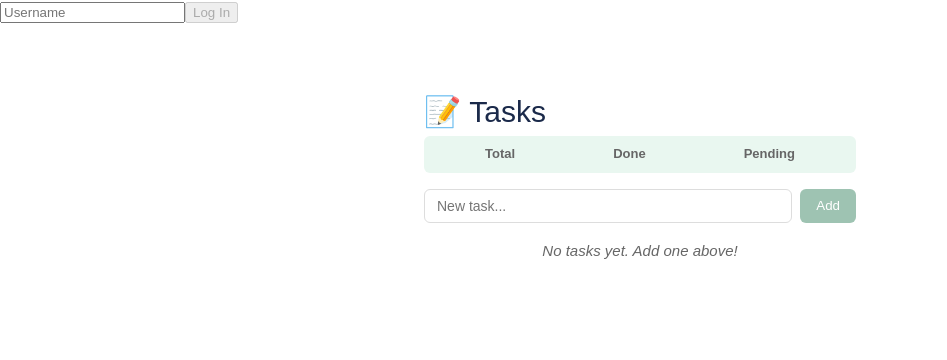
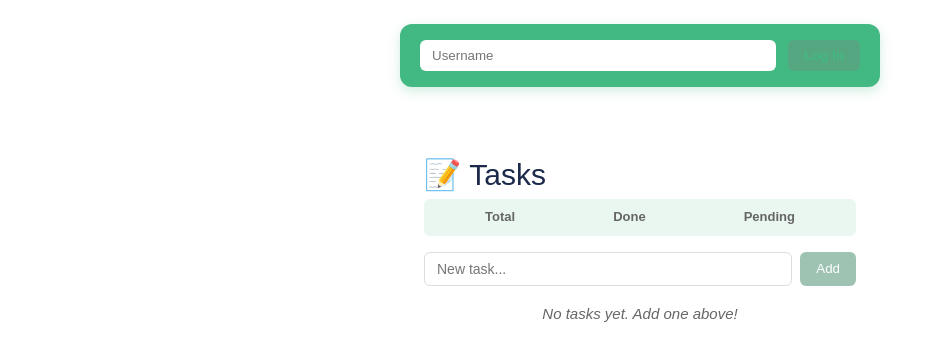
Before and after one commit to sisonjcs/SISON_JANELLE_CASSANDRA_FRONTEND, a Vue app: page /task-list in a window 1280 px wide. Shown: the top 360 px of the page, without its empty margins (0-947 px from the left). Built offline with nearby package versions, Linux system fonts and the light colour scheme; the HTML template or start-up script is replaced by a standard one.

Commit message:
style: styled header for auth and username display

```diff
--- a/src/views/day4/TaskListView.vue
+++ b/src/views/day4/TaskListView.vue
@@ -51,7 +51,7 @@ function handleLogOut() {
 <template>
   <link rel="stylesheet" href="https://cdnjs.cloudflare.com/ajax/libs/font-awesome/4.7.0/css/font-awesome.min.css">
   <header>
-    <div v-if="!currentUser">
+    <div v-if="!currentUser" class="auth-row">
         <input
             type="text"
             placeholder="Username"
@@ -65,7 +65,7 @@ function handleLogOut() {
             Log In
         </button>
     </div>
-    <div v-if="currentUser">
+    <div v-if="currentUser" class="user-row">
         <h2>
             Current user: {{ currentUser.name }}
         </h2>
@@ -131,6 +131,76 @@ function handleLogOut() {
 </template>
 
 <style scoped>
+header {
+  max-width: 480px;
+  margin: 24px auto 0;
+  padding: 16px 20px;
+
+  background: #42B883;
+  color: white;
+
+  border-radius: 12px;
+  box-shadow: 0 4px 12px rgba(66, 184, 131, 0.25);
+
+  display: flex;
+  align-items: center;
+  justify-content: space-between;
+}
+
+.auth-row,
+.user-row {
+  width: 100%;
+  display: flex;
+  align-items: center;
+  justify-content: space-between;
+  gap: 12px;
+}
+
+header h2 {
+  margin: 0;
+  font-size: 18px;
+  font-weight: 600;
+}
+
+header input {
+  flex: 1;
+  padding: 8px 12px;
+  border: none;
+  border-radius: 6px;
+  outline: none;
+}
+
+header button {
+  padding: 8px 16px;
+  border: none;
+  border-radius: 6px;
+
+  background: white;
+  color: #42B883;
+
+  font-weight: 600;
+  cursor: pointer;
+  transition: 0.2s;
+}
+
+header button:hover {
+  background: #f3f4f6;
+}
+
+header button:disabled {
+  background: #619d829c;
+  cursor: not-allowed;
+}
+
+.logout-btn {
+  background: white;
+  color: #dc2626;
+}
+
+.logout-btn:hover {
+  background: #fee2e2;
+}
+
 .task-view { max-width: 480px; margin: 40px auto; padding: 24px; font-family: Arial, sans-serif; }
 
 .task-view p {
```
